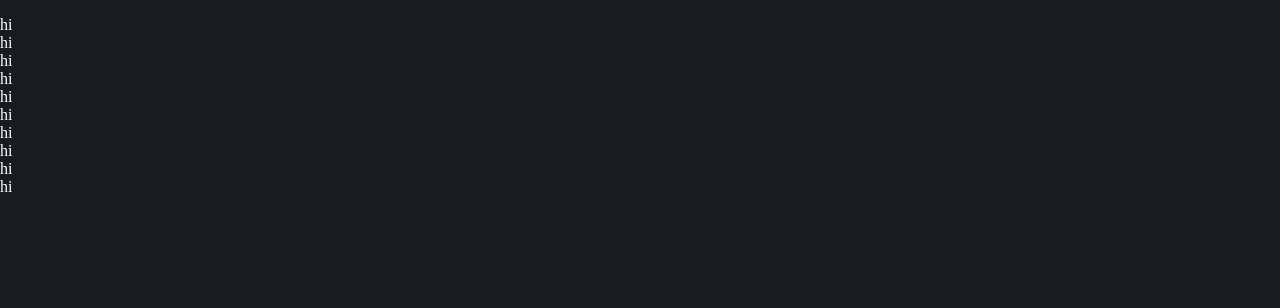
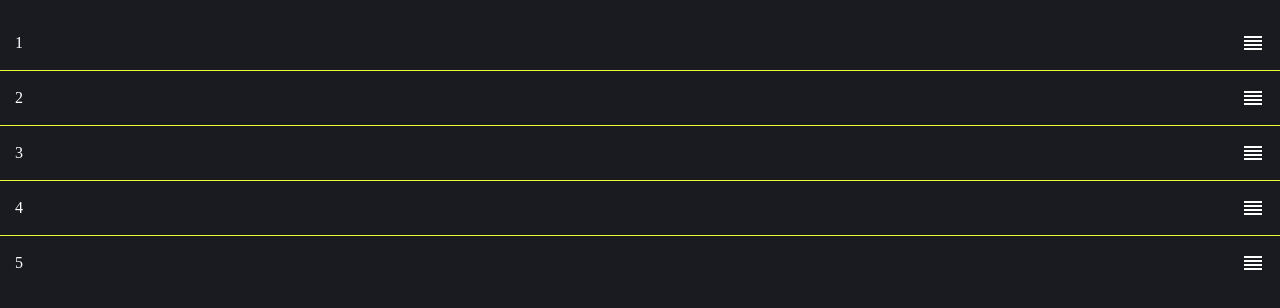
Before and after one commit to devdrqgon/mc-fe, a React (Create React App) app: page /test/drag in a window 1280 px wide. Shown: the top 308 px of the page. Built offline with nearby package versions, Linux system fonts and the light colour scheme.

Commit message:
drag and drop

```diff
--- a/src/components/draggableList.tsx
+++ b/src/components/draggableList.tsx
@@ -1,37 +1,117 @@
-import React from 'react'
+/** @jsxImportSource @emotion/react */
+import { css } from '@emotion/react'
+import ReorderIcon from '@mui/icons-material/Reorder'
+import { useEffect, useState } from 'react';
+import { v4 as uuidv4, v4 } from 'uuid'
 
 const DraggableList = () => {
 
-    const richestPeople = [
-        'Jeff Bezos',
-        'Bill Gates',
-        'Warren Buffett',
-        'Bernard Arnault',
-        'Carlos Slim Helu',
-        'Amancio Ortega',
-        'Larry Ellison',
-        'Mark Zuckerberg',
-        'Michael Bloomberg',
-        'Larry Page'
-    ];
+
+    const [draggableList, setdraggableList] = useState([
+        1,
+        2,
+        3,
+        4,
+        5,
+    ])
+    const color = 'white'
+    const [indexDragFromElement, setIndexDragFromElement] = useState<number>()
+    const [indexDragToElement, setIndexDragToElement] = useState<number>()
+
+    //https://stackoverflow.com/questions/5306680/move-an-array-element-from-one-array-position-to-another
+    function array_move(arr: any[], old_index : number, new_index: number) {
+        if (new_index >= arr.length) {
+            var k = new_index - arr.length + 1;
+            while (k--) {
+                arr.push(undefined);
+            }
+        }
+        arr.splice(new_index, 0, arr.splice(old_index, 1)[0]);
+        return arr; // for testing
+    }
+    const startDragging = (event: React.DragEvent<HTMLDivElement>, indexFrom: number) => {
+
+        (event.target as HTMLDivElement).style.backgroundColor = "#1D232A"
+        setIndexDragFromElement(indexFrom)
+
+    }
+
+    const handleOnDrop = (event: React.DragEvent<HTMLDivElement>, indexTo: number) => {
+        (event.target as HTMLDivElement).style.backgroundColor = 'transparent'
+        setIndexDragToElement(indexTo)
+
+        setdraggableList(array_move(draggableList, indexDragFromElement!, indexTo))
+
+    }
+
+    useEffect(() => {
+        console.log(array_move([3,2,1], 2,0))
+    }, [])
     return (
-        <ul style={{
+        <>
+
+            {/* <div
+                css={css`
+                padding: 32px;
+                background-color: hotpink;
+                font-size: 24px;
+                border-radius: 4px;
+                &:hover {
+                    color: ${color};
+                }
+                `}
+            >
+                Hover to change color.
+            </div > */}
+            <ul
+                className={"draggable-list"}
+                style={{
                     padding: '0',
                     listStyleType: 'none',
                     color: '#fff'
                 }}>
                 {
-                richestPeople.map(element => (
+                    draggableList.map(element => (
+                        <li
+                            key={draggableList.indexOf(element)}
 
-                    <li style={{
+                            css={css`
+                                display: flex;
+                                flex: 1;
+                                &:not(:last-of-type){
+                                border-bottom: 1px solid #ef3;
+                                }
+                                `
+                            }
+                        >
+                            <div
+                                className="draggable"
+                                onDragStart={(event) => { startDragging(event, draggableList.indexOf(element)) }}
+                                onDragEnter={(event) => { (event.target as HTMLDivElement).style.backgroundColor = "#595e64" }}
+                                onDragLeave={(event) => { (event.target as HTMLDivElement).style.backgroundColor = "transparent" }}
+                                // onDropCapture={()=>alert("onDropCapture")}
+                                onDrop={(event) => { handleOnDrop(event, draggableList.indexOf(element)) }}
+
+                                onDragOver={(event) => { event.preventDefault() }}
+                                // onDrop={()=> setdragging(false)}
+                                style={{
+                                    cursor: 'pointer',
                                     display: 'flex',
-                        flex: '1'
-                    }}>
-                        hi
+                                    alignItems: 'center',
+                                    justifyContent: 'space-between',
+                                    padding: '15px',
+                                    flex: '1',
+                                }}
+                                draggable={true}>
+
+                                {element}
+                                <ReorderIcon />
+                            </div>
                         </li>
                     ))
                 }
             </ul >
+        </>
     )
 }
 
--- a/src/oldUser.tsx
+++ b/src/oldUser.tsx
@@ -10,7 +10,7 @@ import {
     QueryClient,
     UseQueryOptions,
 } from "react-query"
-import { v4 as uuidv4, v4 } from 'uuid';
+import { v4 as uuidv4 } from 'uuid';
 import Typography from '@mui/material/Typography';
 import Button from '@mui/material/Button';
 import TextField from '@mui/material/TextField';
```
Lines whose indentation alone changed are shown as unchanged.
